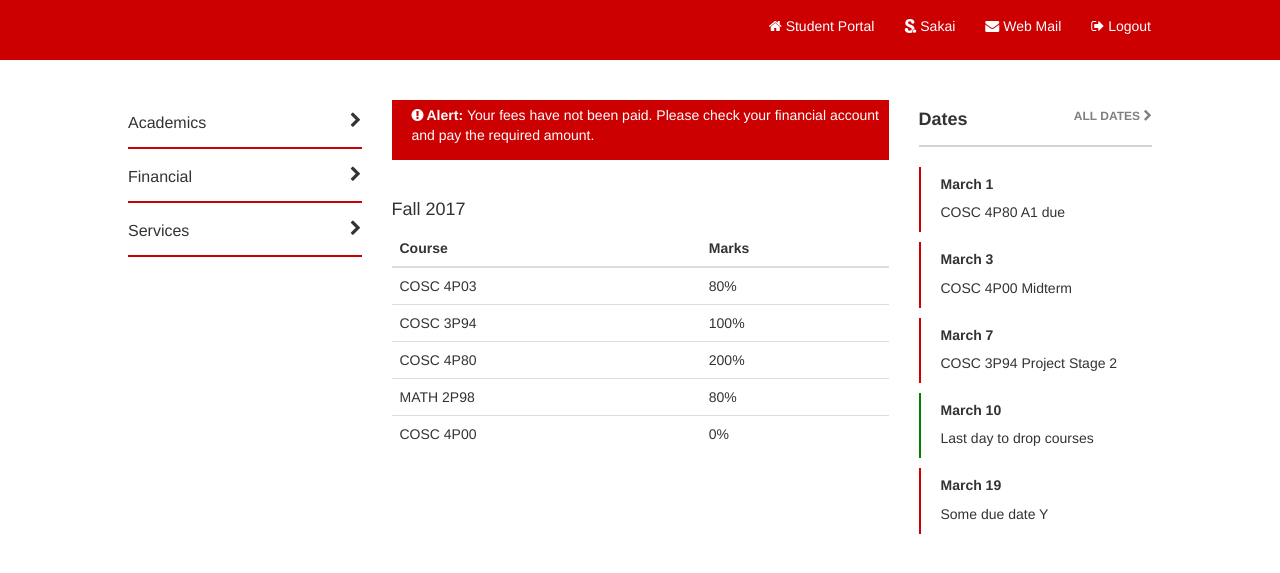
After one commit to dan12t3/COSC3P94, a PHP site: page /pages/studentPortal.html in a window 1280 px wide. The commit adds this page. Shown: the top 573 px of the page. Run offline with PHP 8.4, Linux system fonts and the light colour scheme; some libraries are stand-ins or nearby versions.

Commit message:
StudentPortal page complete

```diff
--- a/css/footer.css
+++ b/css/footer.css
@@ -58,5 +58,3 @@
     border-right: 1px white solid;
 
 }
-
->>>>>>> refs/remotes/origin/master
--- a/css/main.css
+++ b/css/main.css
@@ -5,7 +5,7 @@ body {
 /*-----------------Sections ------------*/
 
 .section1 {
-    margin-top: 8vh;
+
     padding-left: 0;
     padding-right: 0;
 }
@@ -218,14 +218,25 @@ body {
     list-style: none;
     padding-left: 15px;
 }
-.section3 h4{
+.eventBox h4{
     padding-bottom: 15px;
     font-weight: bold;
-    border-bottom: 2px solid rgb(204,0,0);
+    border-bottom: 2px solid lightgray;
+
 
 }
+
+
 .eventBox ul li{
-    padding-top: 5px;
+    border-left: 2px solid rgb(204,0,0);
+    padding-left: 20px;
+
+    display: inline-block;
+    margin-top: 10px;
+
+}
+.normalDate{
+    border-left: 2px solid green !important;
 }
 .eventBox h5{
     font-weight: bold;
--- /dev/null
+++ b/css/studentPortal.css
@@ -0,0 +1,66 @@
+.studentPortalSection1{
+    margin-top: 5vh;
+}
+
+.studentNav {
+    background-color: rgb(204, 0, 0);
+    height: 60px;
+}
+
+.studentNav a {
+    color: white;
+}
+
+.alertBox {
+    padding: 5px;
+    padding-left: 20px;
+    background-color: rgb(204, 0, 0);
+    color: white;
+}
+
+.alertBox i {
+    margin-right: 3px;
+}
+
+#menu {
+    list-style: none;
+}
+
+.subAcademics,
+.subFinancial,
+.subServices {
+    display: none;
+    padding: 5px;
+    padding-left: 30px;
+}
+
+#menu i {
+    float: right;
+ transition-duration: 0.5s;
+}
+#menu{
+    padding: 0;
+}
+#financial,
+#services,
+#academics {
+    font-size: 16px;
+    padding-top: 12px;
+    padding-bottom: 12px;
+    border-bottom: 2px solid rgb(204, 0, 0);
+    cursor: pointer;
+    margin-bottom: 5px;
+}
+
+.rotate{
+    -webkit-transform: rotate(90deg);
+    -moz-transform: rotate(90deg);
+    transform: rotate(90deg);
+    transition-duration: 0.5s;
+
+
+}
+
+.courseMarks{
+    margin-top: 5vh;
+}
--- a/index.html
+++ b/index.html
@@ -195,7 +195,7 @@
                 <div class="row">
 
                     <div class="col-lg-9">
-                        <div class="col-lg-12">
+                        <div class="col-lg-12 eventBox">
                             <h4>Explore Brock <span>THE BROCK NEWS ></span></h4>
                         </div>
                         <br/>
--- /dev/null
+++ b/js/studentPortal.js
@@ -0,0 +1,19 @@
+$(function () {
+    $('#academics').click(function () {
+
+        $('.subAcademics').slideToggle();
+        $("#academics i").toggleClass("rotate");
+    });
+    $('#financial').click(function () {
+
+        $('.subFinancial').slideToggle();
+
+        $("#financial i").toggleClass("rotate");
+    });
+    $('#services').click(function () {
+
+        $('.subServices').slideToggle();
+
+        $("#services i").toggleClass("rotate");
+    });
+});
--- /dev/null
+++ b/pages/studentPortal.html
@@ -0,0 +1,158 @@
+<!doctype html>
+
+<html lang="en">
+
+<head>
+    <meta charset="utf-8">
+
+    <title>Brock University</title>
+    <meta name="description" content="Brock University">
+    <meta name="author" content="Jeff">
+
+    <link rel="stylesheet" href="https://maxcdn.bootstrapcdn.com/bootstrap/3.3.7/css/bootstrap.min.css">
+    <link href="https://maxcdn.bootstrapcdn.com/font-awesome/4.7.0/css/font-awesome.min.css" rel="stylesheet">
+    <link rel="stylesheet" href="../css/normalize.css">
+    <link rel="stylesheet" href="../css/main.css">
+
+    <link rel="stylesheet" href="../css/login.css">
+    <link rel="stylesheet" href="../css/studentPortal.css">
+
+</head>
+
+<body>
+
+    <div class="container-fluid studentNav">
+        <div class="row customContainer">
+            <nav class="navbar navbar-right ">
+                <ul class="nav navbar-nav">
+                    <li class="active"><a href="#"><i class="fa fa-home" aria-hidden="true"></i>
+Student Portal</a></li>
+                    <li><a href="#"><i class="fa fa-scribd" aria-hidden="true"></i>
+Sakai</a></li>
+                    <li><a href="#"><i class="fa fa-envelope" aria-hidden="true"></i>
+Web Mail</a></li>
+                    <li><a href="#"><i class="fa fa-sign-out" aria-hidden="true"></i>
+ Logout</a></li>
+                </ul>
+
+            </nav>
+        </div>
+
+    </div>
+    <div class="customContainer">
+        <div class="row studentPortalSection1">
+            <div class="col-lg-3">
+                <ul id="menu">
+                    <li id="academics">Academics <i class="fa fa-chevron-right" aria-hidden="true"></i>
+                    </li>
+                    <li class="subAcademics"><a>Register</a></li>
+                    <li class="subAcademics"><a>Course Planning</a></li>
+                    <li class="subAcademics"><a>Course Schedule</a></li>
+                    <li class="subAcademics"><a>Exam Schedule</a></li>
+                    <li class="subAcademics"><a>Program Status</a></li>
+                    <li id="financial">Financial <i class="fa fa-chevron-right" aria-hidden="true"></i>
+                    </li>
+
+                    <li class="subFinancial"><a>Financial History
+</a></li>
+                    <li class="subFinancial"><a>Fee Calculator</a></li>
+                    <li class="subFinancial"><a>Tax Awards</a></li>
+                    <li class="subFinancial"><a>Tax Certificates (T4)</a></li>
+
+                    <li id="services">Services <i class="fa fa-chevron-right" aria-hidden="true"></i>
+                    </li>
+                    <li class="subServices"><a>Request Transcript</a></li>
+                    <li class="subServices"><a>Request Tutoring</a></li>
+                    <li class="subServices"><a>Transfer Credits</a></li>
+                    <li class="subServices"><a>Apply for Residence</a></li>
+                    <li class="subServices"><a>Change Address</a></li>
+                    <li class="subServices"><a>Change Account Information</a></li>
+                    <li class="subServices"><a>Intent to Graduate</a></li>
+                </ul>
+
+            </div>
+            <div class="col-lg-6">
+                <div class="alertBox">
+                    <p><i class="fa fa-exclamation-circle" aria-hidden="true"></i><strong>Alert: </strong>Your fees have not been paid. Please check your financial account and pay the required amount.</p>
+                </div>
+                <div class="courseMarks">
+                    <h4>Fall 2017</h4>
+                    <table class="table">
+                        <thead>
+                            <tr>
+                                <th>Course</th>
+                                <th>Marks</th>
+                            </tr>
+                        </thead>
+                        <tbody>
+                            <tr>
+                                <td>COSC 4P03</td>
+                                <td>80%</td>
+                            </tr>
+                            <tr>
+                                <td>COSC 3P94</td>
+                                <td>100%</td>
+                            </tr>
+                            <tr>
+                                <td>COSC 4P80</td>
+                                <td>200%</td>
+                            </tr>
+
+                            <tr>
+                                <td>MATH 2P98</td>
+                                <td>80%</td>
+                            </tr>
+
+                            <tr>
+                                <td>COSC 4P00</td>
+                                <td>0%</td>
+                            </tr>
+                        </tbody>
+                    </table>
+
+                </div>
+
+            </div>
+
+            <div class="col-lg-3 eventBox">
+
+                <h4>Dates <span>ALL DATES <i class="fa fa-chevron-right" aria-hidden="true"></i></span></h4>
+                <div class="row">
+                    <ul>
+                        <li>
+                            <h5>March 1</h5>
+                            <p>COSC 4P80 A1 due</p>
+                        </li>
+                        <li>
+                            <h5>March 3</h5>
+                            <p>COSC 4P00 Midterm</p>
+                        </li>
+                        <li>
+                            <h5>March 7</h5>
+                            <p>COSC 3P94 Project Stage 2</p>
+                        </li>
+                        <li class="normalDate">
+                            <h5>March 10</h5>
+                            <p>Last day to drop courses</p>
+                        </li>
+                        <li>
+                            <h5>March 19</h5>
+                            <p>Some due date Y</p>
+                        </li>
+                    </ul>
+                </div>
+
+            </div>
+
+        </div>
+    </div>
+    <script src="https://cdnjs.cloudflare.com/ajax/libs/jquery/3.1.1/jquery.min.js"></script>
+    <script src="https://cdnjs.cloudflare.com/ajax/libs/tether/1.4.0/js/tether.min.js" integrity="sha384-DztdAPBWPRXSA/3eYEEUWrWCy7G5KFbe8fFjk5JAIxUYHKkDx6Qin1DkWx51bBrb" crossorigin="anonymous"></script>
+    <script src="https://maxcdn.bootstrapcdn.com/bootstrap/3.3.7/js/bootstrap.min.js"></script>
+    <script src="../js/scripts.js"></script>
+
+
+    <script src="../js/studentPortal.js"></script>
+</body>
+
+</html>
```
Also changed, not shown: css/login.css (added, +134 -0 lines), pages/login.html (added, +75 -0 lines).
